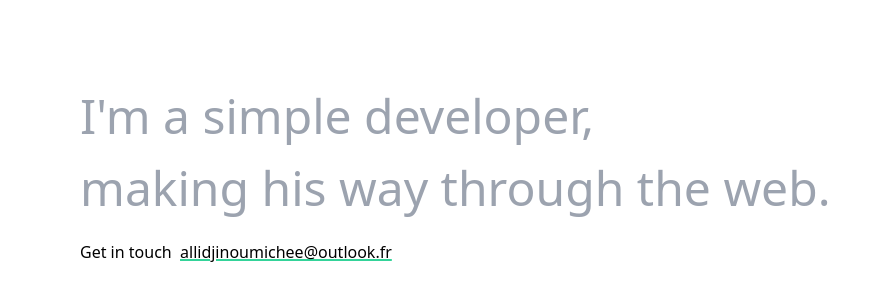
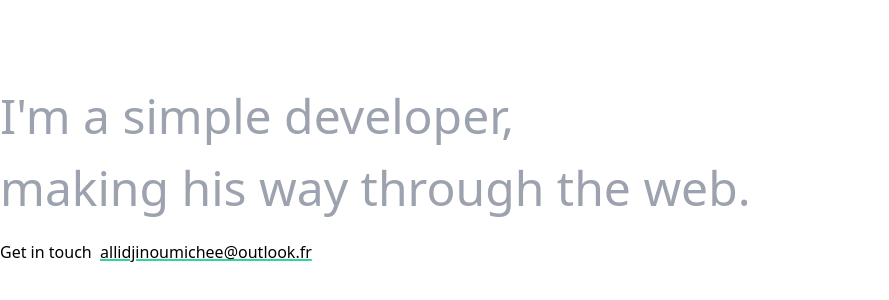
Before and after one commit to yoshua70/oldportfolio, a Next.js app: page / in a window 1280 px wide. Shown: the part 228-528 px from the top of the page, without its empty margins (0-889 px from the left). Built offline with nearby package versions, Linux system fonts and the light colour scheme.

Commit message:
Remove padding from container

```diff
--- a/components/Hero.js
+++ b/components/Hero.js
@@ -1,6 +1,6 @@
 export default function Hero() {
   return (
-    <div className="flex flex-col min-h-screen p-20 items-start justify-center gap-4">
+    <div className="flex flex-col min-h-screen items-start justify-center gap-4">
       <h1 className="text-5xl text-gray-400 font-thin leading-normal">
         I'm a simple developer, <br />
         making his way through the web.
```
